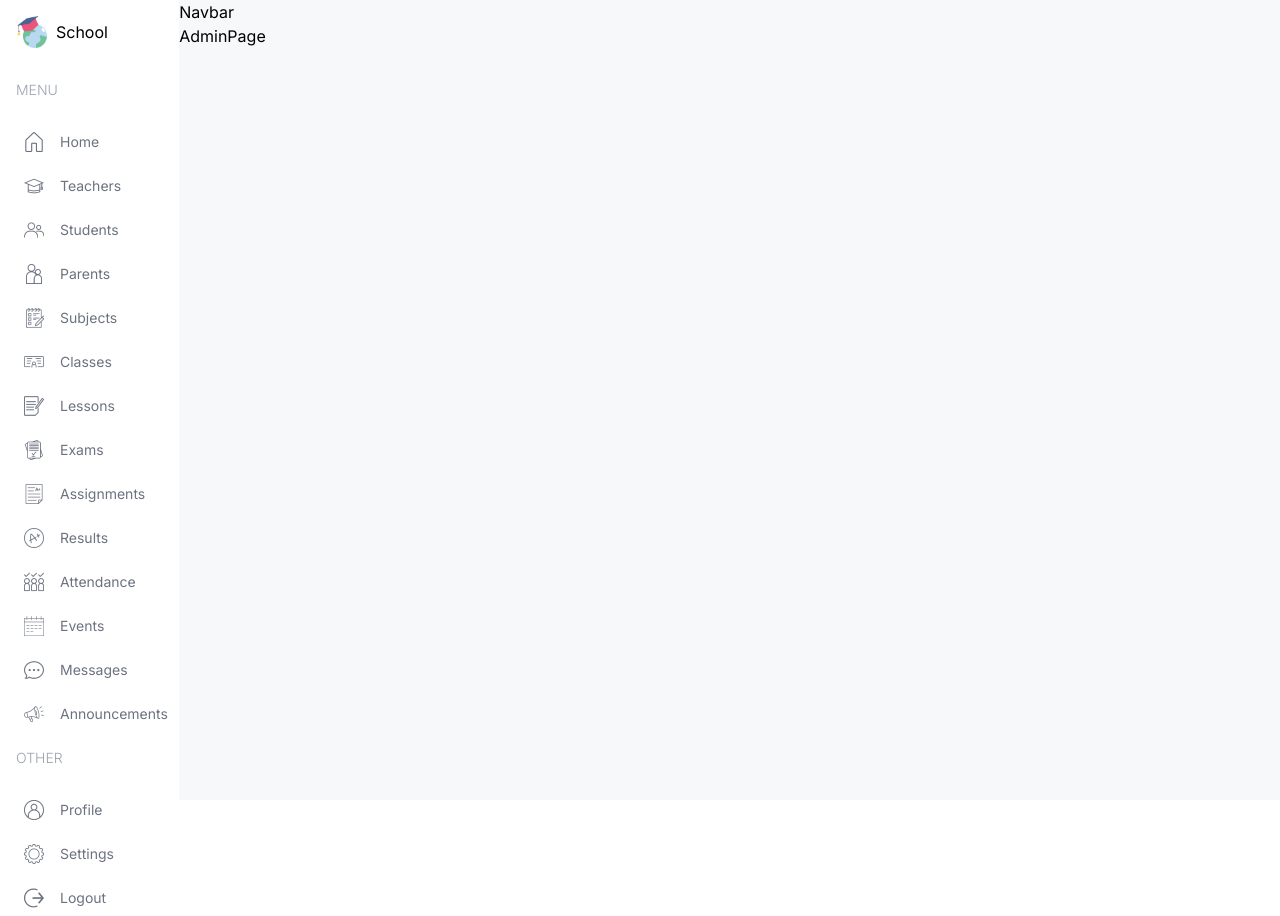
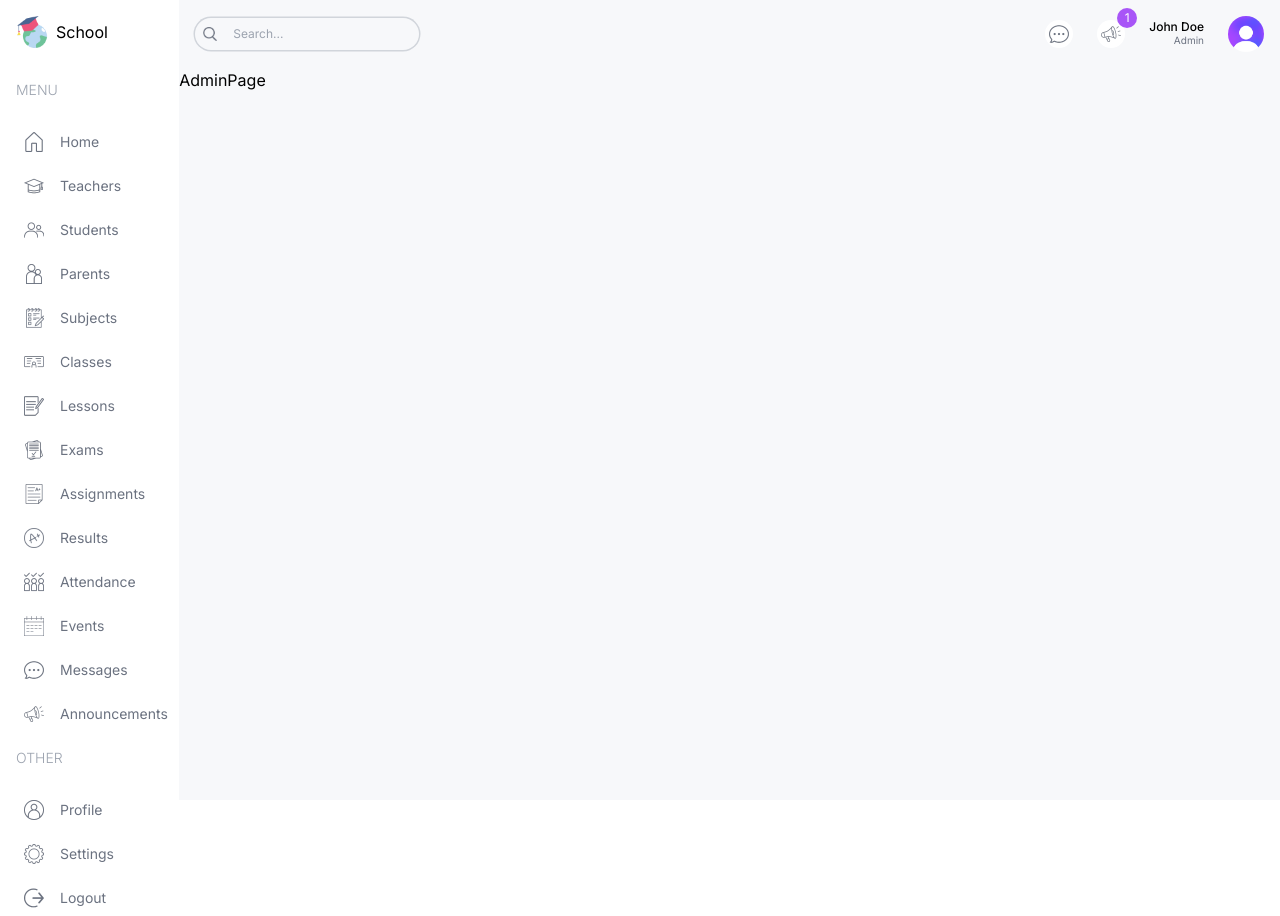
Before and after one commit to AzizToulgui/School-Dashboard-UI, a Next.js app: page /admin in a window 1280 px wide. Built offline with nearby package versions, Linux system fonts and the light colour scheme.

Commit message:
finish navbar design

```diff
--- a/src/components/Navbar.tsx
+++ b/src/components/Navbar.tsx
@@ -1,7 +1,30 @@
+import Image from "next/image"
 
 const Navbar = () => {
     return (
-        <div>Navbar</div>
+        <div className='flex items-center justify-between p-4'>
+            {/* SEARCH BAR */}
+            <div className='hidden md:flex items-center gap-2 text-xs rounded-full ring-[1.5px] ring-gray-300 px-2'>
+                <Image src="/search.png" alt="" width={14} height={14}/>
+                <input type="text" placeholder="Search..." className="w-[200px] p-2 bg-transparent outline-none"/>
+            </div>
+            {/* ICONS AND USER */}
+            <div className='flex items-center gap-6 justify-end w-full'>
+                <div className='bg-white rounded-full w-7 h-7 flex items-center justify-center cursor-pointer'>
+                    <Image src="/message.png" alt="" width={20} height={20}/>
+                </div>
+                <div className='bg-white rounded-full w-7 h-7 flex items-center justify-center cursor-pointer relative'>
+                    <Image src="/announcement.png" alt="" width={20} height={20}/>
+                    <div className='absolute -top-3 -right-3 w-5 h-5 flex items-center justify-center bg-purple-500 text-white rounded-full text-xs'>1</div>
+                </div>
+                <div className='flex flex-col'>
+                    <span className="text-xs leading-3 font-medium">John Doe</span>
+                    <span className="text-[10px] text-gray-500 text-right">Admin</span>
+                </div>
+                <Image src="/avatar.png" alt="" width={36} height={36} className="rounded-full"/>
+            </div>
+        </div>
     )
 }
+
 export default Navbar
```
